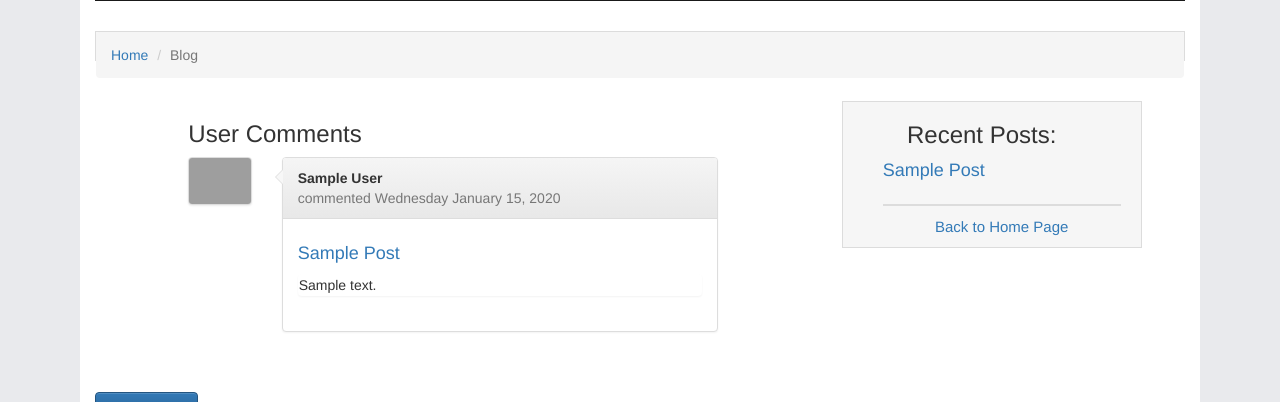
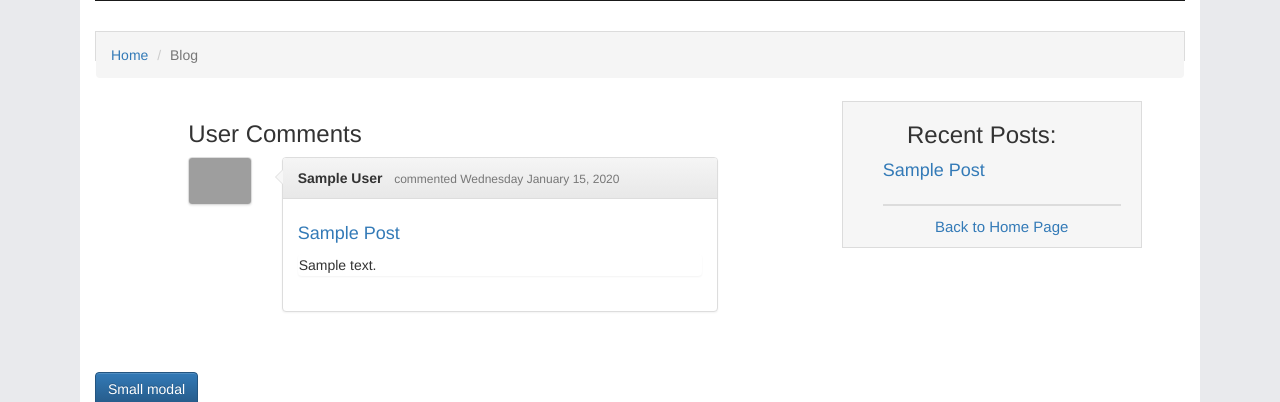
Before and after one commit to jreiher2003/jeff-heroku, a Flask app: page /blog/ in a window 1280 px wide. Shown: the part 223-625 px from the top of the page. Run offline with Flask 2, Linux system fonts and the light colour scheme; tables that the repository leaves empty hold one stand-in row (values such as "Sample post"); some libraries are stand-ins or nearby versions; grey boxes are pictures that could not be loaded.

Commit message:
Update comments styles

```diff
--- a/app/templates/blog.html
+++ b/app/templates/blog.html
@@ -44,9 +44,9 @@
 							{% if current_user.is_active %}
 							<div class="pull-right"><a href="{{ url_for('edit_blogpost', author_id=post.author_id,blog_id=post.id) }}">Edit</a>&nbsp;|&nbsp;<a href="{{ url_for('delete_blogpost', author_id=post.author_id,blog_id=post.id) }}">Delete</a></div>
 							{% endif %}
-							<strong>{{ post.author.name }}</strong>
-							<br>
-							<span class="text-muted">commented {{ post.format_date }}</span>
+							<strong>{{ post.author.name }}</strong>&nbsp;&nbsp;
+
+							<span class="text-muted h6">commented {{ post.format_date }}</span>
 							<!-- {{ post.format_time }}
 							<br>
 							last modified: {{ post.last_modified_time }} -->
```
